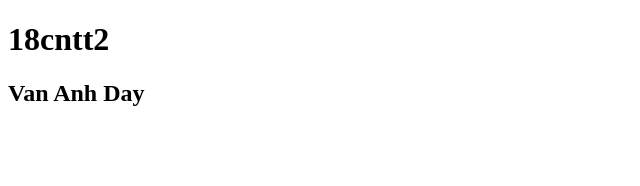
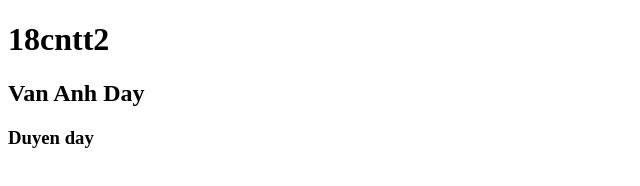
Before and after one commit to SHTDUYEN/MaNguonMo18CNTT2, a plain HTML site: page index.html in a window 1280 px wide. Shown: the whole page, without its empty margins (0-640 px from the left). Drawn offline with Linux system fonts and the light colour scheme.

Commit message:
Duyen da chinh h3

```diff
--- a/index.html
+++ b/index.html
@@ -9,5 +9,6 @@
 <body>
     <h1>18cntt2</h1>
     <h2>Van Anh Day</h2>
+    <h3> Duyen day </h3>
 </body>
 </html>
```
